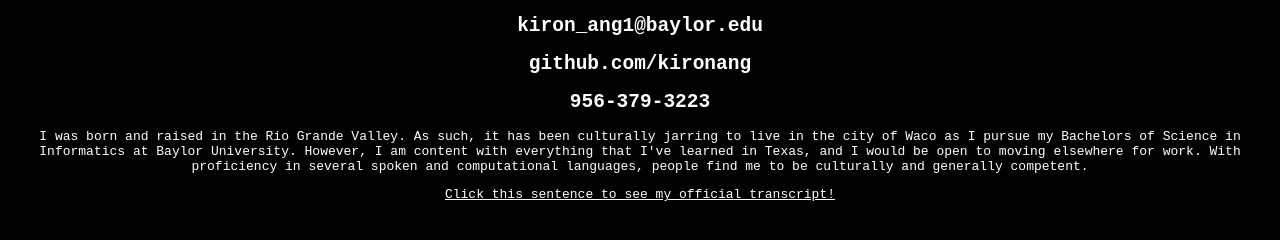
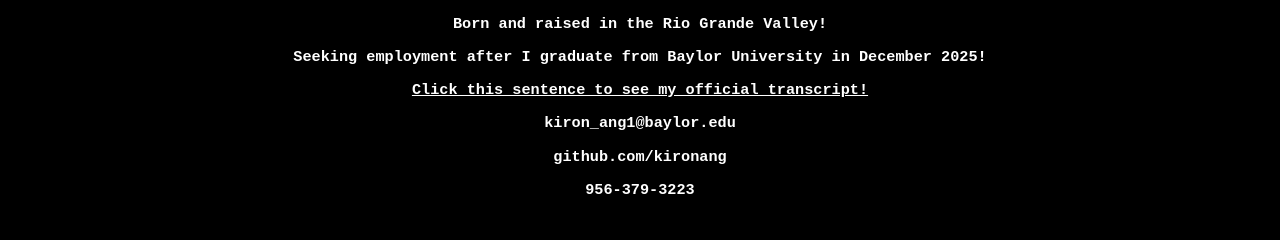
Before and after one commit to kironang/kironang.github.io, a plain HTML site: page index.html in a window 1280 px wide. Shown: the part 50-290 px from the top of the page. Drawn offline with Linux system fonts and the light colour scheme.

Commit message:
update website and readme

```diff
--- a/index.html
+++ b/index.html
@@ -15,10 +15,11 @@
 </style>
 <body>
   <h1>KIRON ANG</h1>
-  <h2>kiron_ang1@baylor.edu</h2>
-  <h2>github.com/kironang</h2>
-  <h2>956-379-3223</h2>
-  <p>I was born and raised in the Rio Grande Valley. As such, it has been culturally jarring to live in the city of Waco as I pursue my Bachelors of Science in Informatics at Baylor University. However, I am content with everything that I've learned in Texas, and I would be open to moving elsewhere for work. With proficiency in several spoken and computational languages, people find me to be culturally and generally competent.</p>
-  <a href="0.pdf">Click this sentence to see my official transcript!</a>
+  <h3>Born and raised in the Rio Grande Valley!</h3>
+  <h3>Seeking employment after I graduate from Baylor University in December 2025!</h3>
+  <h3><a href="transcript.pdf">Click this sentence to see my official transcript!</a></h3>
+  <h3>kiron_ang1@baylor.edu</h3>
+  <h3>github.com/kironang</h3>
+  <h3>956-379-3223</h3>
 </body>
 </html>
```
Also changed, not shown: 1 other file.
